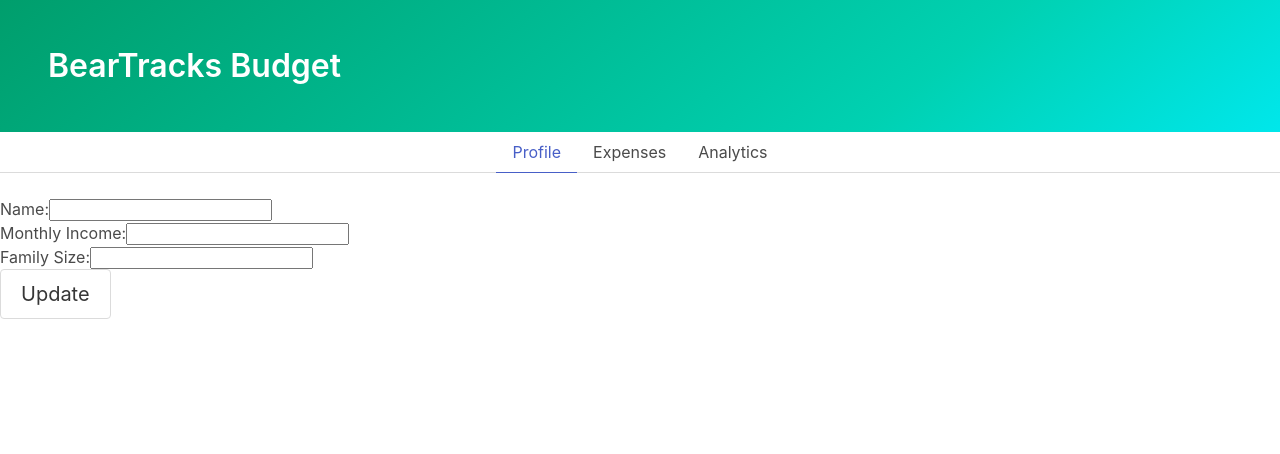
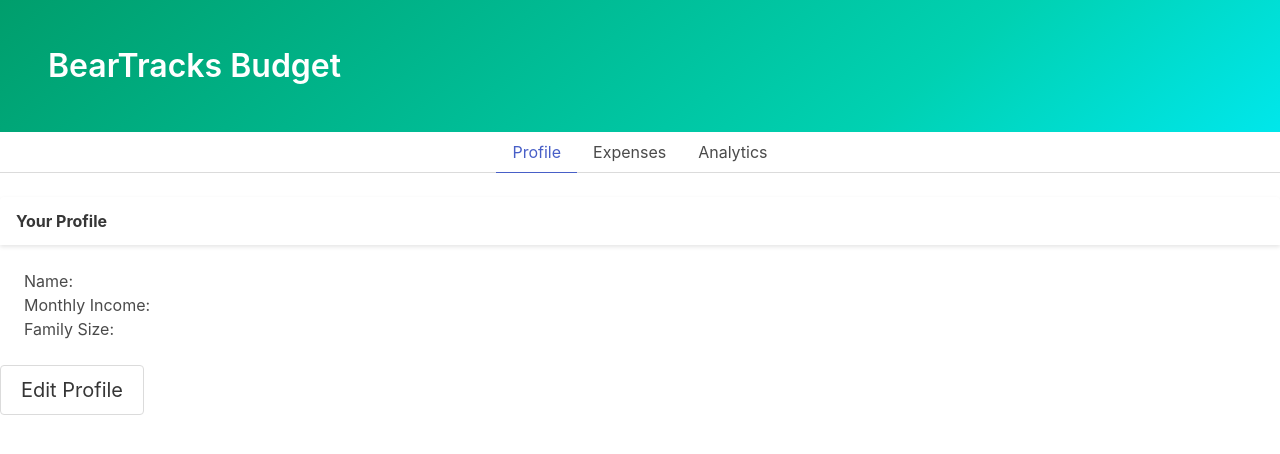
Before and after one commit to dsilberger/budget-hackathon, a React app: page / in a window 1280 px wide. Shown: the top 454 px of the page. Built offline with nearby package versions, Linux system fonts and the light colour scheme; no server answers; the HTML template or start-up script is replaced by a standard one.

Commit message:
update user form component

```diff
--- a/client/src/components/UserForm.jsx
+++ b/client/src/components/UserForm.jsx
@@ -63,7 +63,6 @@ class UserForm extends React.Component {
   }
 
   render() {
-    if (this.state.editMode) {
     return (
       <div>
         <div classname="card">
@@ -72,62 +71,63 @@ class UserForm extends React.Component {
           </div>
           <div class="card-content">
             <ul>
-                <li>Name: {this.state.username}</li>
-                <li>Monthly Income: {this.state.income}</li>
-                <li>Family Size: {this.state.familySize}</li>
+              <li>
+                Name:{" "}
+                {(this.state.editMode && (
+                  <input
+                    class="input"
+                    type="text"
+                    name="username"
+                    onChange={this.handleChange}
+                    placeholder={this.state.username}
+                  />
+                )) ||
+                  this.state.username}
+              </li>
+              <li>
+                Monthly Income:{" "}
+                {(this.state.editMode && (
+                  <input
+                    class="input"
+                    type="text"
+                    name="income"
+                    onChange={this.handleChange}
+                    placeholder={this.state.income}
+                  />
+                )) ||
+                  this.state.income}
+              </li>
+              <li>
+                Family Size:{" "}
+                {(this.state.editMode && (
+                  <input
+                    class="input"
+                    type="text"
+                    name="familySize"
+                    onChange={this.handleChange}
+                    placeholder={this.state.familySize}
+                  />
+                )) ||
+                  this.state.familySize}
+              </li>
             </ul>
           </div>
         </div>
         <div classname="card-footer">
           <div classname="card-footer-item">
+            {(!this.state.editMode && (
               <button className="button is-medium" onClick={this.updateProfile}>
                 Edit Profile
               </button>
+            )) || (
+              <button className="button is-medium" onClick={this.updateProfile}>
+                Confirm
+              </button>
+            )}
           </div>
         </div>
       </div>
     );
-    } else {
-      return (
-        <div>
-          <form>
-            <label>
-              Name:
-              <input
-                type="text"
-                value={this.state.username}
-                name="username"
-                onChange={this.handleChange}
-              />
-            </label>
-            <br />
-            <label>
-              Monthly Income:
-              <input
-                type="text"
-                value={this.state.income}
-                name="income"
-                onChange={this.handleChange}
-              />
-            </label>
-            <br />
-            <label>
-              Family Size:
-              <input
-                type="text"
-                value={this.state.familySize}
-                name="familySize"
-                onChange={this.handleChange}
-              />
-            </label>
-            <br />
-            <button className="button is-medium" onClick={this.updateProfile}>
-              Update
-            </button>
-          </form>
-        </div>
-      );
-    }
   }
 }
 
```
Lines whose indentation alone changed are shown as unchanged.
